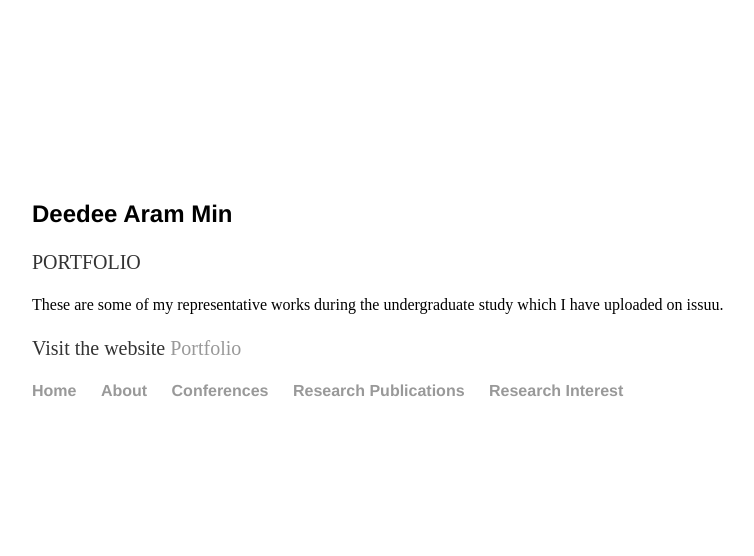
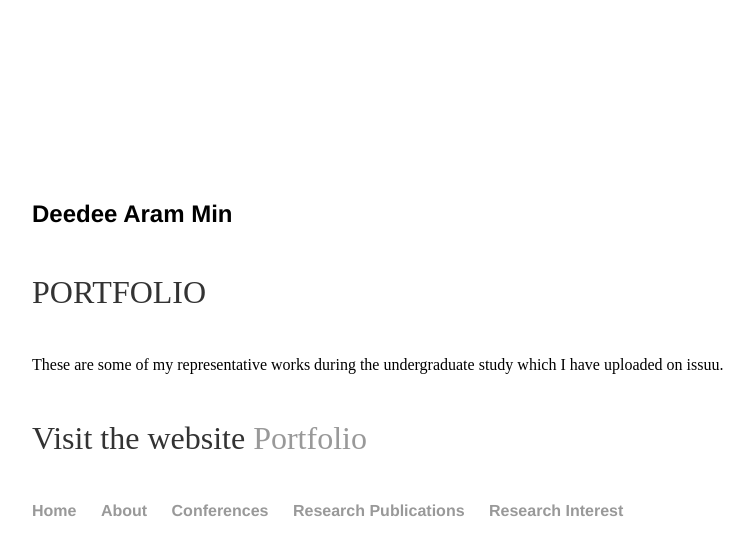
Before and after one commit to mindeed/mindeed.github.io, a Jekyll site: the page built from Portfolio/index.html, in a window 1280 px wide. Shown: the top 556 px of the page, without its empty margins (160-914 px from the left). Built offline with Jekyll 4.4.1, drawn with Linux system fonts in a browser that asks for light colours.

Commit message:
Update main.css

```diff
--- a/css/main.css
+++ b/css/main.css
@@ -55,8 +55,8 @@ h1 {
     font-family:'Helvetica', 'Arial', 'Sans-Serif';
 }
 p {
-    font-size: 1.25em;
-    line-height: 1.4em;
+    font-size: 2em;
+    line-height: 2em;
     color: #333;
 }
 footer {
```
